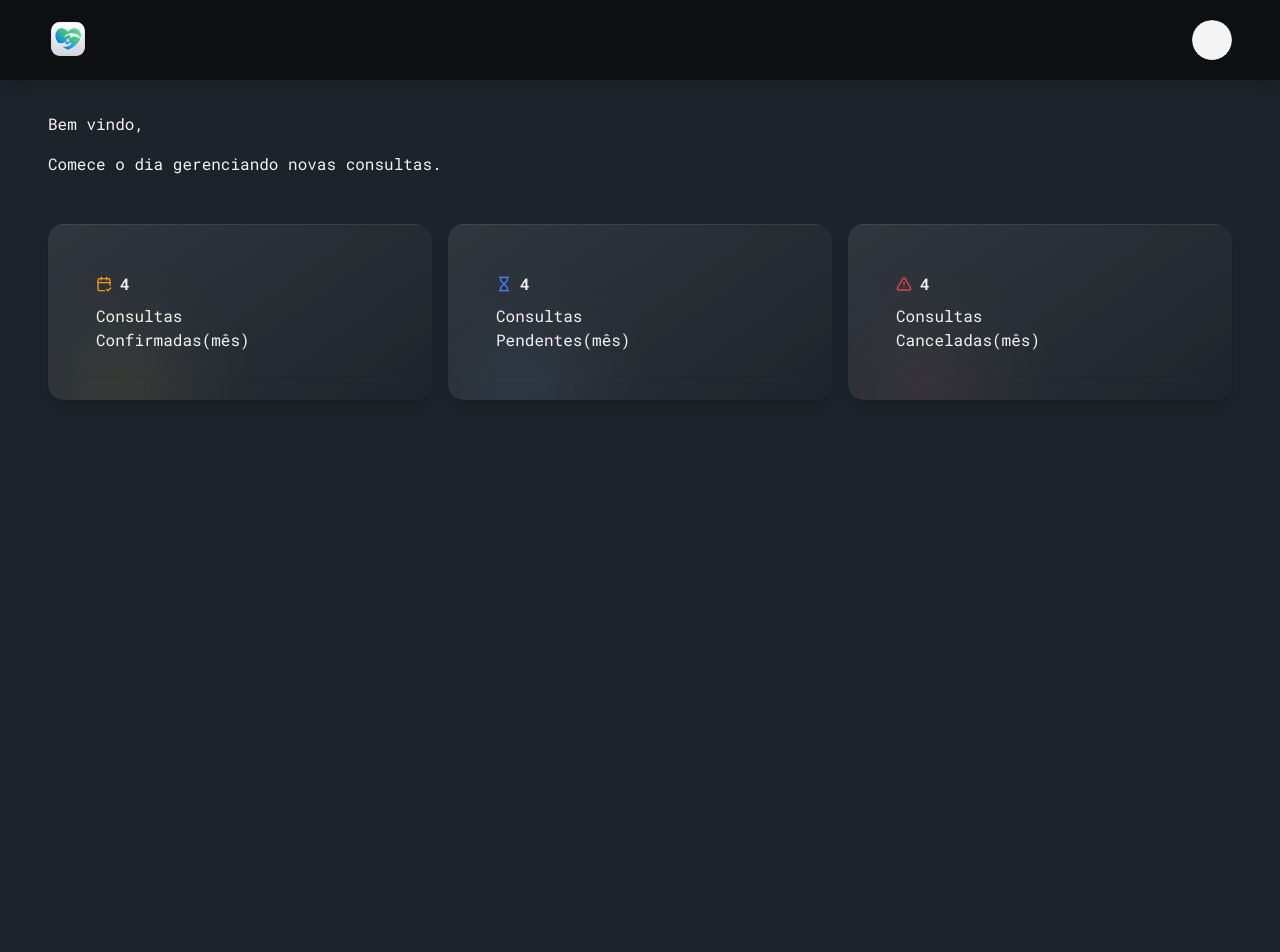
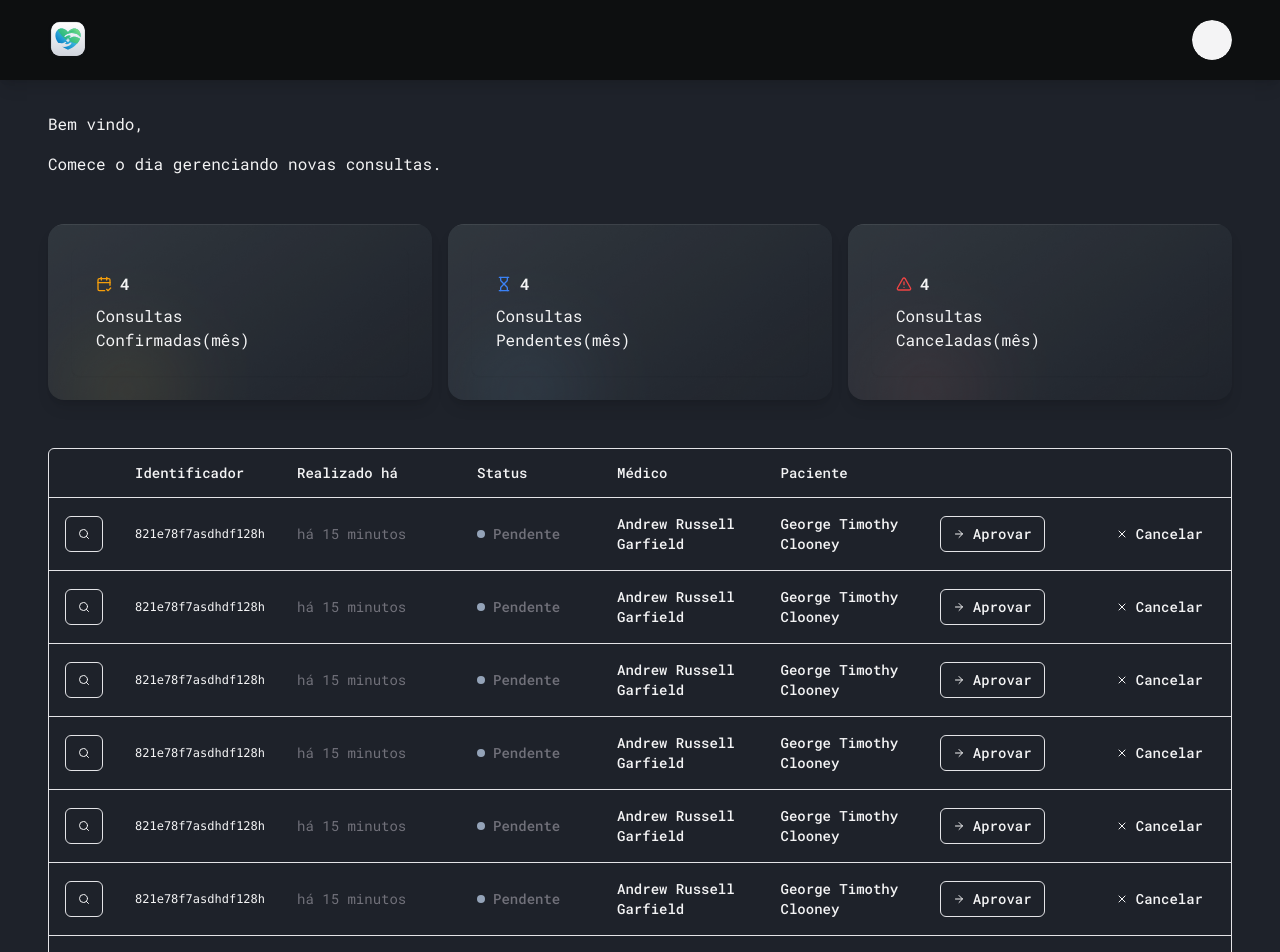
Before and after one commit to JulioCB68/med-sched, a Next.js app: page / in a window 1280 px wide. Shown: the top 952 px of the page. Before the commit the page ends 800 px from the top, so only its background shows below. Built offline with nearby package versions, Linux system fonts and the light colour scheme; no server answers.

Commit message:
feat: adding initial table component

```diff
--- a/src/app/page.tsx
+++ b/src/app/page.tsx
@@ -1,8 +1,9 @@
 import Header from '@/components/header'
 import StatusCardFilter from '@/components/status-card-filter'
+import CustomTable from '@/components/table/custom-table'
+import UserGreeting from './__components/user-greeting'
 
 import { CalendarCheck2, Hourglass, TriangleAlert } from 'lucide-react'
-import UserGreeting from './__components/user-greeting'
 
 export default function Home() {
   return (
@@ -15,6 +16,10 @@
         <StatusCardFilter type="pending" total={4} icon={Hourglass} />
         <StatusCardFilter type="cancelled" total={4} icon={TriangleAlert} />
       </div>
+
+      <section className="px-12 py-8">
+        <CustomTable />
+      </section>
     </div>
   )
 }
--- /dev/null
+++ b/src/components/table/custom-table.tsx
@@ -0,0 +1,79 @@
+import {
+  Table,
+  TableBody,
+  TableCell,
+  TableHead,
+  TableHeader,
+  TableRow,
+} from '@/components/ui/table'
+import { ArrowRight, Search, X } from 'lucide-react'
+import { Button } from '../ui/button'
+
+export default function CustomTable() {
+  return (
+    <div className="rounded-md border">
+      <Table>
+        <TableHeader>
+          <TableRow>
+            <TableHead className="w-[64px] text-muted"></TableHead>
+            <TableHead className="w-[140px] text-muted">
+              Identificador
+            </TableHead>
+            <TableHead className="w-[180px] text-muted">Realizado há</TableHead>
+            <TableHead className="w-[140px] text-muted">Status</TableHead>
+            <TableHead className="text-muted">Médico</TableHead>
+            <TableHead className="text-muted">Paciente</TableHead>
+            <TableHead className="w-[164px] text-muted"></TableHead>
+            <TableHead className="w-[132px] text-muted"></TableHead>
+          </TableRow>
+        </TableHeader>
+        <TableBody>
+          {Array.from({ length: 10 }).map((_, i) => {
+            return (
+              <TableRow key={i}>
+                <TableCell>
+                  <Button variant="outline" size="sm">
+                    <Search className="h-3 w-3" />
+                    <span className="sr-only">Detalhes da consulta</span>
+                  </Button>
+                </TableCell>
+                <TableCell className="font-mono text-xs font-medium">
+                  821e78f7asdhdf128h
+                </TableCell>
+                <TableCell className="text-muted-foreground">
+                  há 15 minutos
+                </TableCell>
+                <TableCell>
+                  <div className="flex items-center gap-2">
+                    <span className="h-2 w-2 rounded-full bg-slate-400" />
+                    <span className="font-medium text-muted-foreground">
+                      Pendente
+                    </span>
+                  </div>
+                </TableCell>
+                <TableCell className="font-medium">
+                  Andrew Russell Garfield
+                </TableCell>
+                <TableCell className="font-medium">
+                  George Timothy Clooney
+                </TableCell>
+                <TableCell>
+                  <Button variant="outline" size="sm">
+                    <ArrowRight className="mr-2 h-3 w-3" />
+                    Aprovar
+                  </Button>
+                </TableCell>
+                <TableCell>
+                  <Button variant="ghost" size="sm">
+                    <X className="mr-2 h-3 w-3" />
+                    Cancelar
+                  </Button>
+                </TableCell>
+              </TableRow>
+            )
+          })}
+        </TableBody>
+      </Table>
+    </div>
+  )
+}
--- /dev/null
+++ b/src/components/ui/table.tsx
@@ -0,0 +1,117 @@
+import * as React from "react"
+
+import { cn } from "@/lib/utils"
+
+const Table = React.forwardRef<
+  HTMLTableElement,
+  React.HTMLAttributes<HTMLTableElement>
+>(({ className, ...props }, ref) => (
+  <div className="relative w-full overflow-auto">
+    <table
+      ref={ref}
+      className={cn("w-full caption-bottom text-sm", className)}
+      {...props}
+    />
+  </div>
+))
+Table.displayName = "Table"
+
+const TableHeader = React.forwardRef<
+  HTMLTableSectionElement,
+  React.HTMLAttributes<HTMLTableSectionElement>
+>(({ className, ...props }, ref) => (
+  <thead ref={ref} className={cn("[&_tr]:border-b", className)} {...props} />
+))
+TableHeader.displayName = "TableHeader"
+
+const TableBody = React.forwardRef<
+  HTMLTableSectionElement,
+  React.HTMLAttributes<HTMLTableSectionElement>
+>(({ className, ...props }, ref) => (
+  <tbody
+    ref={ref}
+    className={cn("[&_tr:last-child]:border-0", className)}
+    {...props}
+  />
+))
+TableBody.displayName = "TableBody"
+
+const TableFooter = React.forwardRef<
+  HTMLTableSectionElement,
+  React.HTMLAttributes<HTMLTableSectionElement>
+>(({ className, ...props }, ref) => (
+  <tfoot
+    ref={ref}
+    className={cn(
+      "border-t bg-muted/50 font-medium [&>tr]:last:border-b-0",
+      className
+    )}
+    {...props}
+  />
+))
+TableFooter.displayName = "TableFooter"
+
+const TableRow = React.forwardRef<
+  HTMLTableRowElement,
+  React.HTMLAttributes<HTMLTableRowElement>
+>(({ className, ...props }, ref) => (
+  <tr
+    ref={ref}
+    className={cn(
+      "border-b transition-colors hover:bg-muted/50 data-[state=selected]:bg-muted",
+      className
+    )}
+    {...props}
+  />
+))
+TableRow.displayName = "TableRow"
+
+const TableHead = React.forwardRef<
+  HTMLTableCellElement,
+  React.ThHTMLAttributes<HTMLTableCellElement>
+>(({ className, ...props }, ref) => (
+  <th
+    ref={ref}
+    className={cn(
+      "h-12 px-4 text-left align-middle font-medium text-muted-foreground [&:has([role=checkbox])]:pr-0",
+      className
+    )}
+    {...props}
+  />
+))
+TableHead.displayName = "TableHead"
+
+const TableCell = React.forwardRef<
+  HTMLTableCellElement,
+  React.TdHTMLAttributes<HTMLTableCellElement>
+>(({ className, ...props }, ref) => (
+  <td
+    ref={ref}
+    className={cn("p-4 align-middle [&:has([role=checkbox])]:pr-0", className)}
+    {...props}
+  />
+))
+TableCell.displayName = "TableCell"
+
+const TableCaption = React.forwardRef<
+  HTMLTableCaptionElement,
+  React.HTMLAttributes<HTMLTableCaptionElement>
+>(({ className, ...props }, ref) => (
+  <caption
+    ref={ref}
+    className={cn("mt-4 text-sm text-muted-foreground", className)}
+    {...props}
+  />
+))
+TableCaption.displayName = "TableCaption"
+
+export {
+  Table,
+  TableHeader,
+  TableBody,
+  TableFooter,
+  TableHead,
+  TableRow,
+  TableCell,
+  TableCaption,
+}
```
